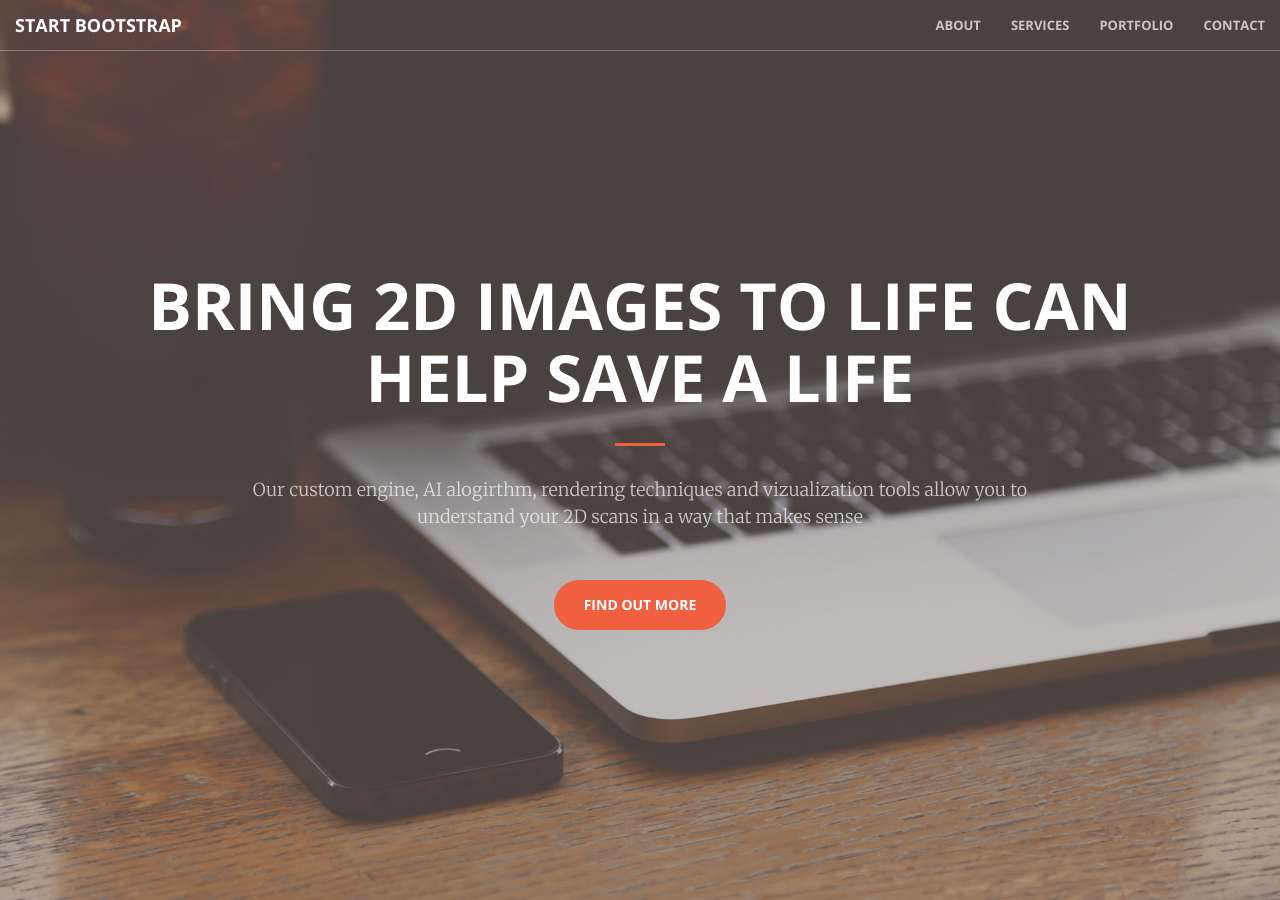
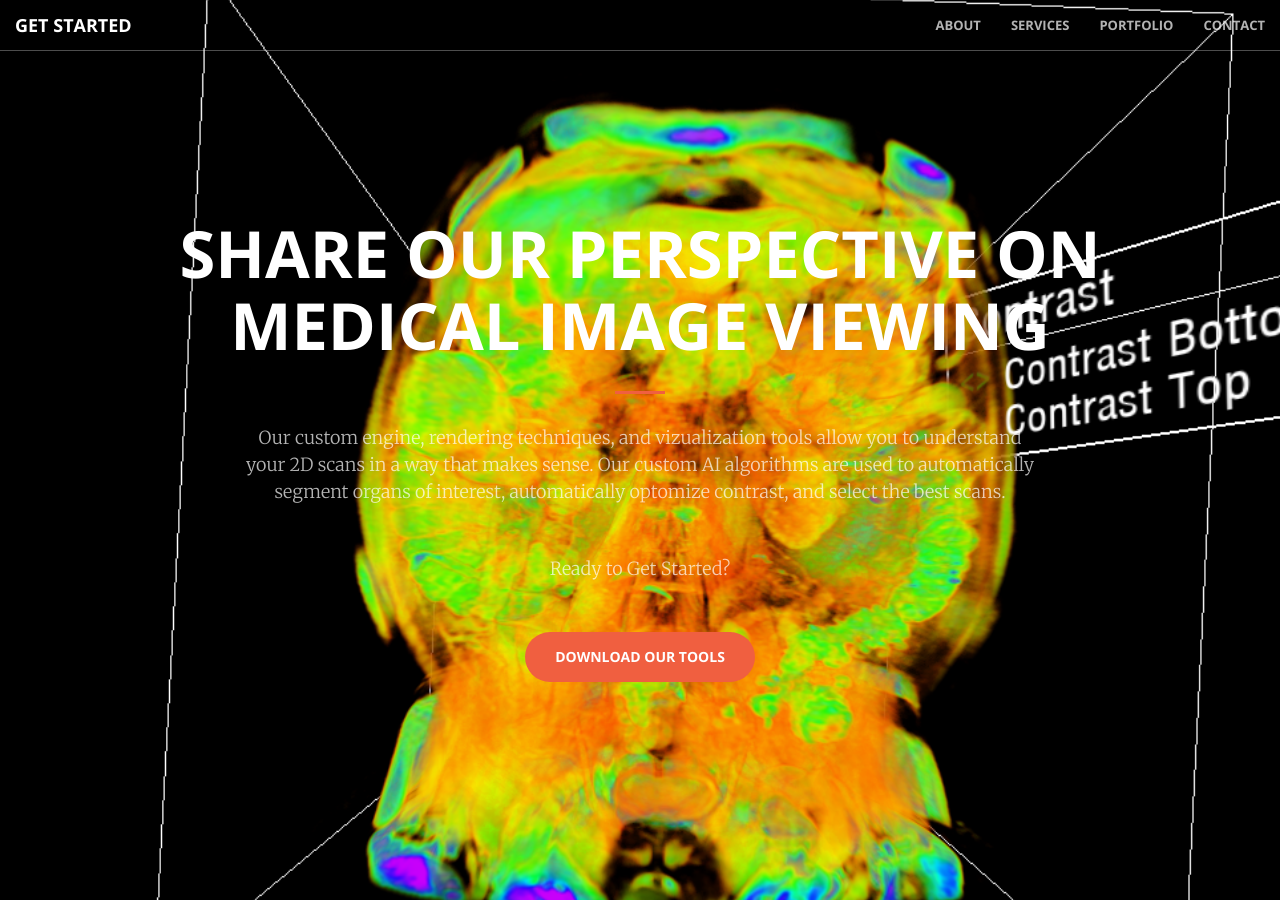
Before and after one commit to IVCenter/MIPCDVIZWebsite, a Jekyll site: the page built from index.html, in a window 1280 px wide and 900 px high. Built offline with Jekyll 4.4.1, drawn with Linux system fonts in a browser that asks for light colours; some of the changed text lies outside the part shown.

Commit message:
fixing up the download links
changed the jump to id and contents

```diff
--- a/_includes/aside.html
+++ b/_includes/aside.html
@@ -1,7 +1,7 @@
   <aside class="bg-dark">
-      <div class="container text-center">
+      <div class="container text-center" id="download">
           <div class="call-to-action">
-              <h2>Free Download at Start Bootstrap!</h2>
+              <h2>Dicom Importer and Viz-Software Bundle!</h2>
               <a href="#" class="btn btn-default btn-xl wow tada">Download Now!</a>
           </div>
       </div>
--- a/_includes/header.html
+++ b/_includes/header.html
@@ -1,12 +1,17 @@
 <header>
     <div class="header-content">
         <div class="header-content-inner">
-            <h1>Bring 2D images to life can help save a life</h1>
+            <h1>Share our Perspective on Medical Image Viewing</h1>
             <hr>
-            <p>Our custom engine, AI alogirthm, rendering techniques and vizualization tools allow you to understand your 2D scans in a way that makes
-                sense
+            <p>Our custom engine, rendering techniques, and vizualization tools allow you to understand your 2D scans in a way that makes
+                sense.
+                Our custom AI algorithms are used to automatically segment organs of interest, automatically optomize contrast, and select the best scans.
             </p>
-            <a href="#about" class="btn btn-primary btn-xl page-scroll">Find Out More</a>
+
+            <p>
+                Ready to Get Started?
+            </p>
+            <a href="#download" class="btn btn-primary btn-xl page-scroll">Download our Tools</a>
         </div>
     </div>
 </header>
--- a/_includes/nav.html
+++ b/_includes/nav.html
@@ -8,7 +8,7 @@
                 <span class="icon-bar"></span>
                 <span class="icon-bar"></span>
             </button>
-            <a class="navbar-brand page-scroll" href="#page-top">Start Bootstrap</a>
+            <a class="navbar-brand page-scroll" href="#page-top">Get Started</a>
         </div>
 
         <!-- Collect the nav links, forms, and other content for toggling -->
```
Also changed, not shown: img/header.jpg, img/portfolio/AR_app.jpg (added).
